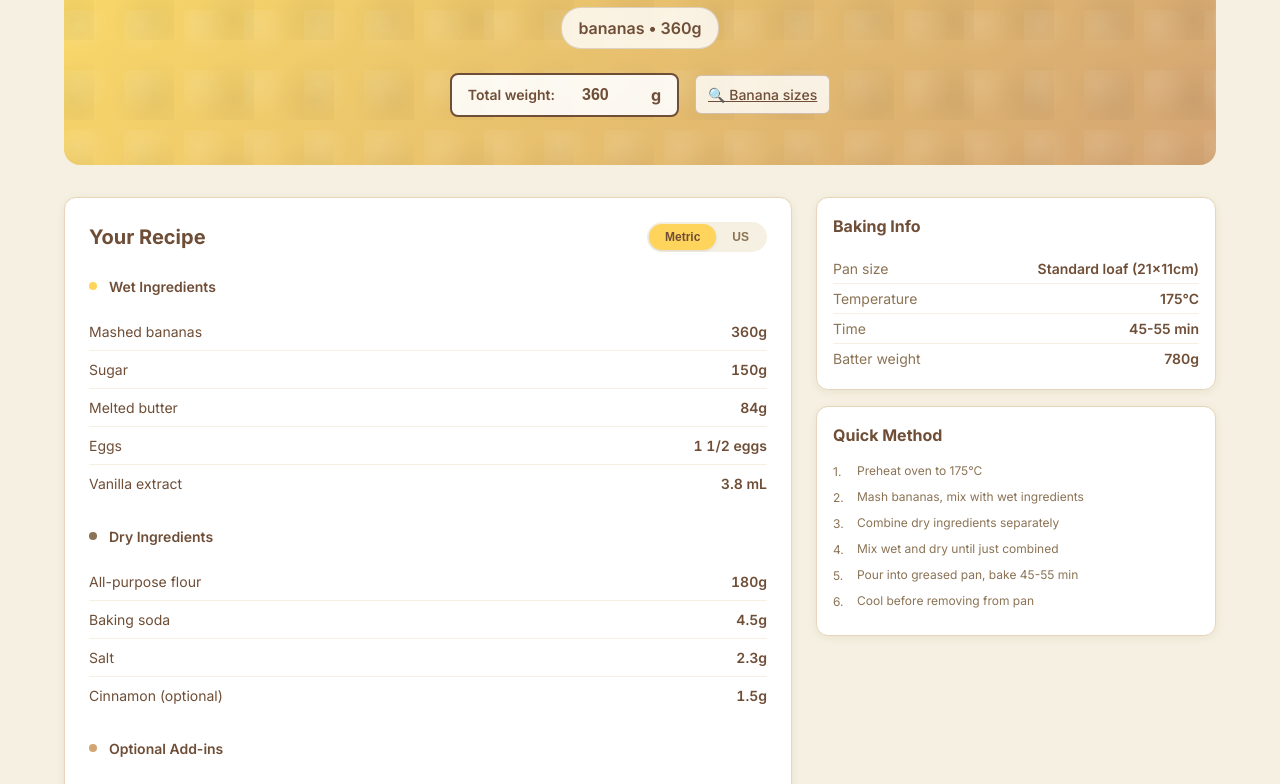
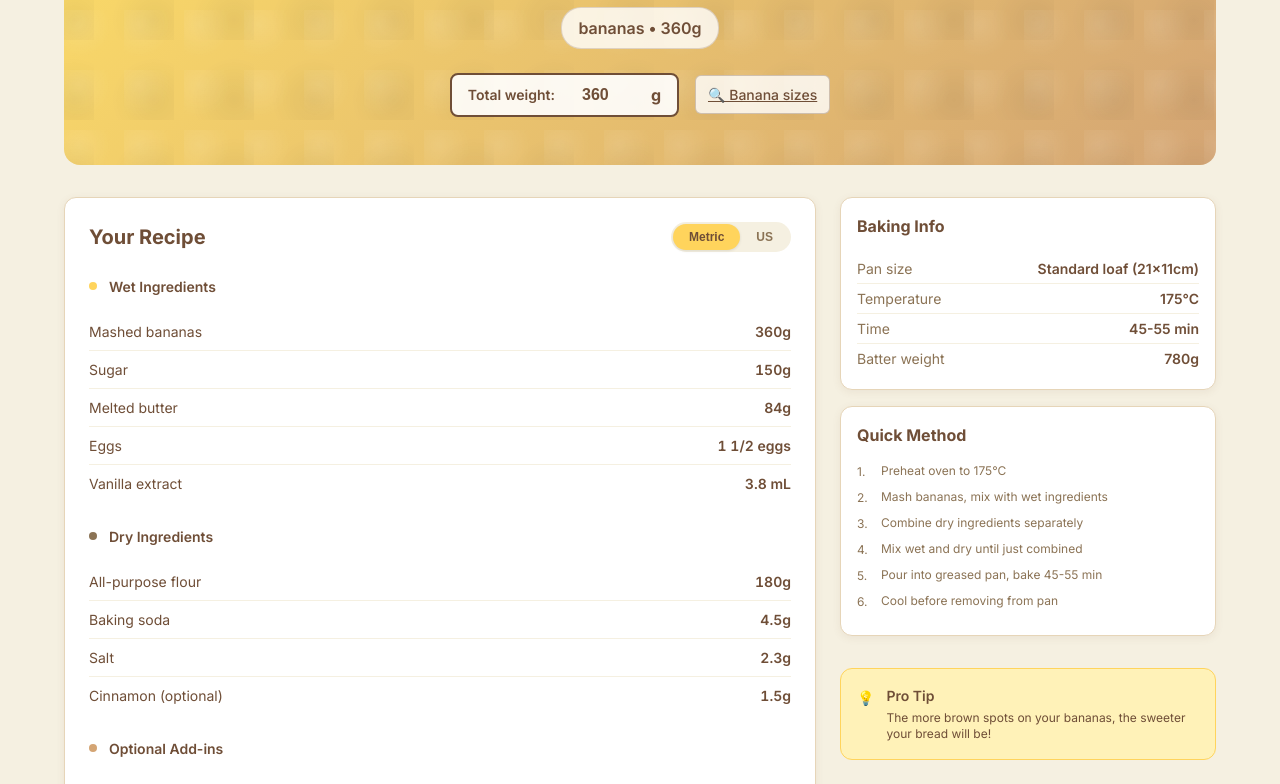
Before and after one commit to titania-nz/banana-bread-calculator, a React (Vite) app: page / in a window 1280 px wide. Shown: the part 417-1201 px from the top of the page. Built offline with nearby package versions, Linux system fonts and the light colour scheme.

Commit message:
Update layout to 2:1 ratio with right sidebar

```diff
--- a/src/App.tsx
+++ b/src/App.tsx
@@ -441,8 +441,6 @@ export default function App() {
                 ))}
               </ol>
             </div>
-          </div>
-        </div>
 
             {/* Pro Tip */}
             <div className="pro-tip">
@@ -451,6 +449,8 @@ export default function App() {
                 <div className="pro-tip-content">
                   <h4>Pro Tip</h4>
                   <p>The more brown spots on your bananas, the sweeter your bread will be!</p>
+                </div>
+              </div>
             </div>
           </div>
         </div>
--- a/src/index.css
+++ b/src/index.css
@@ -203,7 +203,7 @@ body {
 
 .main-content {
   display: grid;
-  grid-template-columns: 1fr 400px;
+  grid-template-columns: 2fr 1fr;
   gap: 24px;
   margin-bottom: 32px;
 }
```
Lines whose indentation alone changed are shown as unchanged.
